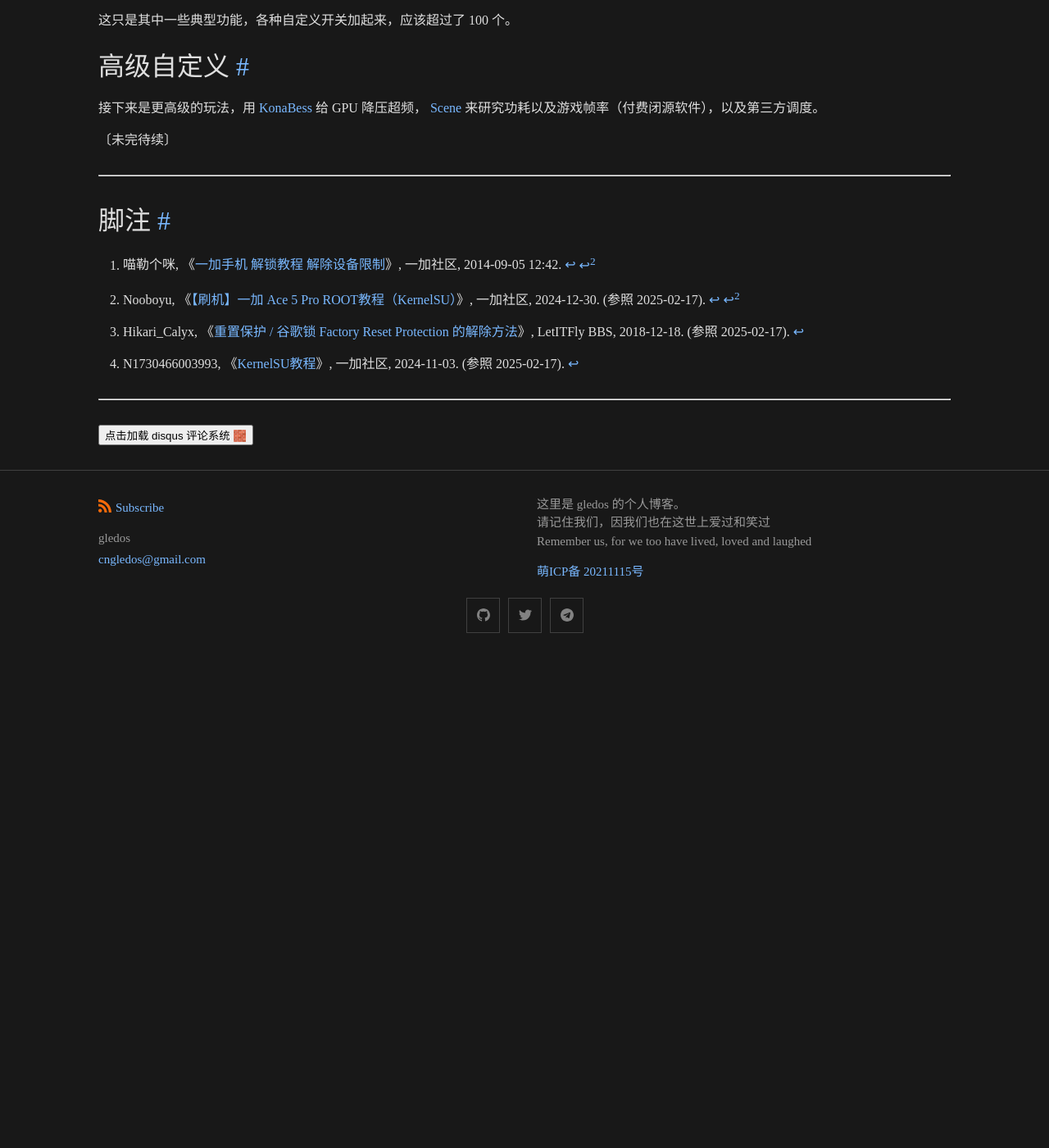
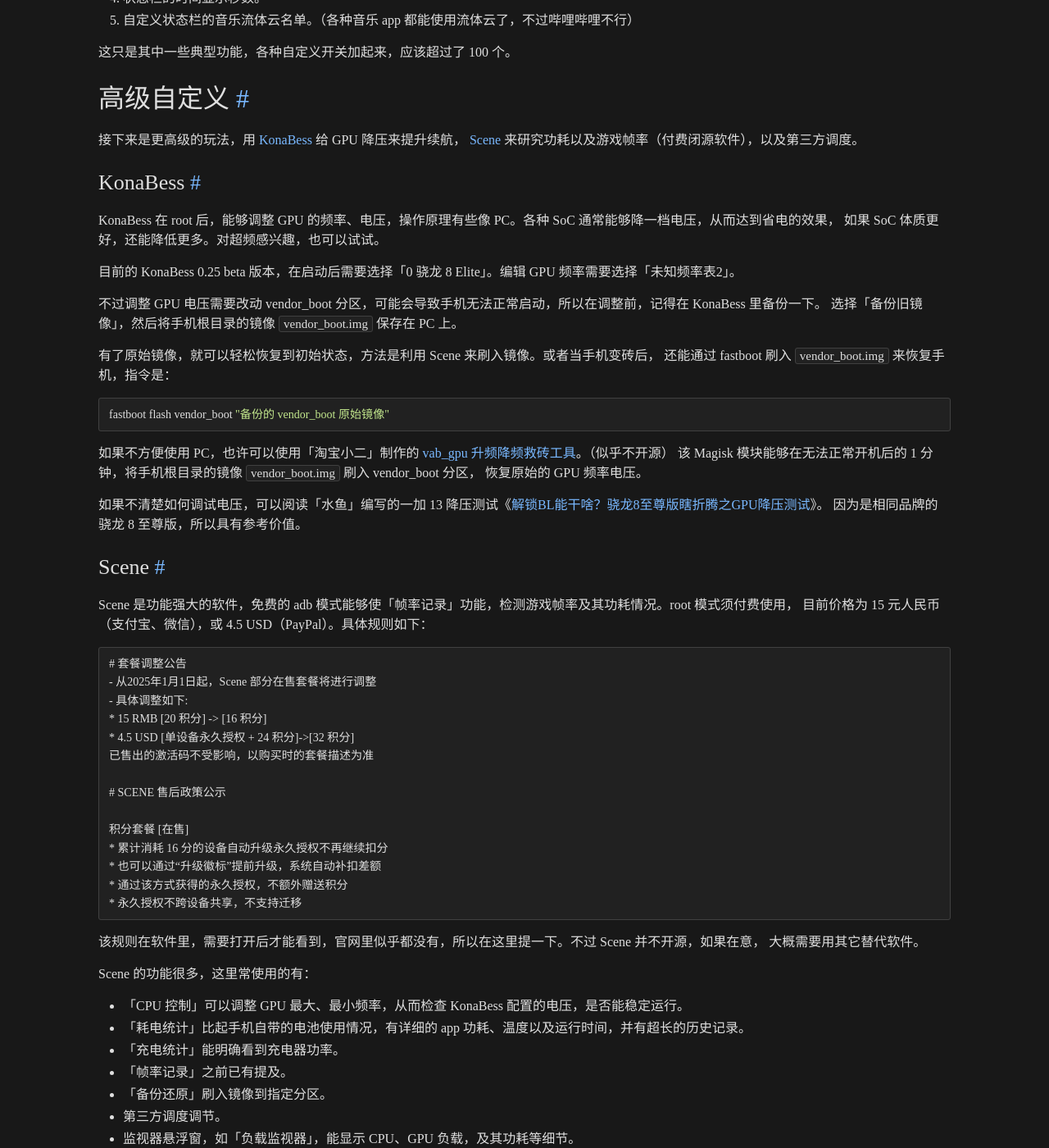
Before and after one commit to gledos/gledos.github.io, a Jekyll site: the page built from _posts/2025-02-17-oneplus-ace-5-pro-superuser.markdown, in a window 1280 px wide and 1400 px high, scrolled down 2965 px. Shown: the whole window at 82% size. Built offline with Jekyll 4.4.1, drawn with Linux system fonts in a browser that asks for light colours; before the commit the page ends 3772 px from its top, so only the background shows below that; some of the changed text lies outside the part shown.

Commit message:
更新〈高级自定义〉部分

````diff
--- a/_posts/2025-02-17-oneplus-ace-5-pro-superuser.markdown
+++ b/_posts/2025-02-17-oneplus-ace-5-pro-superuser.markdown
@@ -83,6 +83,8 @@
 3.  [KernelSU Next](https://github.com/rifsxd/KernelSU-Next)
 4.  [APatch](https://github.com/bmax121/APatch)
 
+它们的主要功能都相似，提供 root 权限管理，并兼容 Magisk 模块（可能有一些不兼容）。
+
 这里选择 GitHub 仓库 star 最高的 KernelSU，作为获取 root 的方式。首先需要获取当前系统版本的 `init_boot.img` 镜像文件，
 这是手机的 init_boot 分区镜像。然后交给 KernelSU app 里修补。最后将此修补后的镜像，
 取代手机的 init_boot 分区。[^84050][^41123][^59584] 具体操作如下：
@@ -121,8 +123,8 @@
 
 ### LSPosed
 
-现在最重要的模块，可能就是 LSPosed，它能 hook 系统与 app，所以使 Android 系统与 App 变得易于修改、自定义。
-不过它需要的前置软件不像 Magisk，Magisk 与 LSPosed 的依赖分别是：
+Xposed 停止更新后，现在最重要的模块，可能就是 LSPosed，它能 hook 系统与 app，所以使 Android 系统与 App 变得易于修改、
+自定义。不过它需要的前置软件不像 Magisk，Magisk 与 LSPosed 的依赖分别是：
 
 Magisk -> Zygisk -> LSPosed
 
@@ -161,10 +163,80 @@
 
 ## 高级自定义
 
-接下来是更高级的玩法，用 [KonaBess](https://github.com/libxzr/KonaBess) 给 GPU 降压超频，
+接下来是更高级的玩法，用 [KonaBess](https://github.com/libxzr/KonaBess) 给 GPU 降压来提升续航，
 [Scene](http://vtools.omarea.com/) 来研究功耗以及游戏帧率（付费闭源软件），以及第三方调度。
 
-〔未完待续〕
+### KonaBess
+
+KonaBess 在 root 后，能够调整 GPU 的频率、电压，操作原理有些像 PC。各种 SoC 通常能够降一档电压，从而达到省电的效果，
+如果 SoC 体质更好，还能降低更多。对超频感兴趣，也可以试试。
+
+目前的 KonaBess 0.25 beta 版本，在启动后需要选择「0 骁龙 8 Elite」。编辑 GPU 频率需要选择「未知频率表2」。
+
+不过调整 GPU 电压需要改动 vendor_boot 分区，可能会导致手机无法正常启动，所以在调整前，记得在 KonaBess 里备份一下。
+选择「备份旧镜像」，然后将手机根目录的镜像 `vendor_boot.img` 保存在 PC 上。
+
+有了原始镜像，就可以轻松恢复到初始状态，方法是利用 Scene 来刷入镜像。或者当手机变砖后，
+还能通过 fastboot 刷入 `vendor_boot.img` 来恢复手机，指令是：
+
+```shell
+fastboot flash vendor_boot "备份的 vendor_boot 原始镜像"
+```
+
+如果不方便使用 PC，也许可以使用「淘宝小二」制作的 [vab_gpu 升频降频救砖工具](https://lsposed.cn/101)。（似乎不开源）
+该 Magisk 模块能够在无法正常开机后的 1 分钟，将手机根目录的镜像 `vendor_boot.img` 刷入 vendor_boot 分区，
+恢复原始的 GPU 频率电压。
+
+如果不清楚如何调试电压，可以阅读「水鱼」编写的一加 13 降压测试《[解锁BL能干啥？骁龙8至尊版瞎折腾之GPU降压测试](https://www.dealmoon.com/guide/1003555)》。
+因为是相同品牌的骁龙 8 至尊版，所以具有参考价值。
+
+### Scene
+
+Scene 是功能强大的软件，免费的 adb 模式能够使「帧率记录」功能，检测游戏帧率及其功耗情况。root 模式须付费使用，
+目前价格为 15 元人民币（支付宝、微信），或 4.5 USD（PayPal）。具体规则如下：
+
+```text
+# 套餐调整公告
+- 从2025年1月1日起，Scene 部分在售套餐将进行调整
+- 具体调整如下:
+* 15 RMB [20 积分] -> [16 积分]
+* 4.5 USD [单设备永久授权 + 24 积分]->[32 积分]
+已售出的激活码不受影响，以购买时的套餐描述为准
+
+# SCENE 售后政策公示
+
+积分套餐 [在售]
+* 累计消耗 16 分的设备自动升级永久授权不再继续扣分
+* 也可以通过“升级徽标”提前升级，系统自动补扣差额
+* 通过该方式获得的永久授权，不额外赠送积分
+* 永久授权不跨设备共享，不支持迁移
+```
+
+该规则在软件里，需要打开后才能看到，官网里似乎都没有，所以在这里提一下。不过 Scene 并不开源，如果在意，
+大概需要用其它替代软件。
+
+Scene 的功能很多，这里常使用的有：
+
++   「CPU 控制」可以调整 GPU 最大、最小频率，从而检查 KonaBess 配置的电压，是否能稳定运行。
++   「耗电统计」比起手机自带的电池使用情况，有详细的 app 功耗、温度以及运行时间，并有超长的历史记录。
++   「充电统计」能明确看到充电器功率。
++   「帧率记录」之前已有提及。
++   「备份还原」刷入镜像到指定分区。
++   第三方调度调节。
++   监视器悬浮窗，如「负载监视器」，能显示 CPU、GPU 负载，及其功耗等细节。
+
+### 第三方调度
+
+手机调度是指 SoC 调度，根据当前的使用环境动态调整CPU频率，以实现最佳的性能和功耗平衡。现在 ColorOS15 的调度挺优秀的，
+所以用 Scene 提供的 Scene HP、Scene EP 调度，只会带来负优化。
+
+不过还是有开发者，可能制作了更好的调度。开发者「慕容茹艳」制作的 [ColorOS15 官调优化 (8GEN3 和 8Elite)](https://github.com/murongruyan/muronggameopt/releases/tag/ColorOS官调优化)，
+可能让你的手机降低功耗，而不会造成明显性能损失。（不过似乎没有开源）
+
+只是作者目前没有 8 Elite 实机，所以暂停了开发，现有的 bug 不会修复。作者提到可能会在 2025年4月 购买 8 Elite 设备，
+之后也许会恢复更新。[^zNmI]
+
+[^zNmI]: 慕容雪绒, 《[官调优化模块将不在更新8GEN3以外的处理器，以后将会专更8GEN3……](https://www.coolapk.com/feed/62012411?shareKey=MDY4ZDAzYjhkNDNhNjdiNDIzNmI~)》, 酷安, 2025-01-09. (参照 2025-02-18).
 
 ---
 
````
